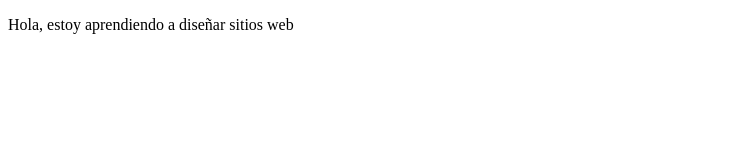
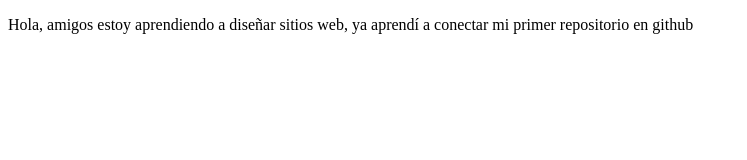
Before and after one commit to natanmejia/ProyectoDemoCursoPrework, a plain HTML site: page index.html in a window 1280 px wide. Shown: the whole page, without its empty margins (0-747 px from the left). Drawn offline with Linux system fonts and the light colour scheme.

Commit message:
cambios agregué actualización que estoy aprendiendo github

```diff
--- a/index.html
+++ b/index.html
@@ -8,7 +8,7 @@
 </head>
 <body>
     <p>
-        Hola, estoy aprendiendo a diseñar sitios web
+        Hola, amigos estoy aprendiendo a diseñar sitios web, ya aprendí a conectar mi primer repositorio en github
     </p>
 </body>
 </html>
```
